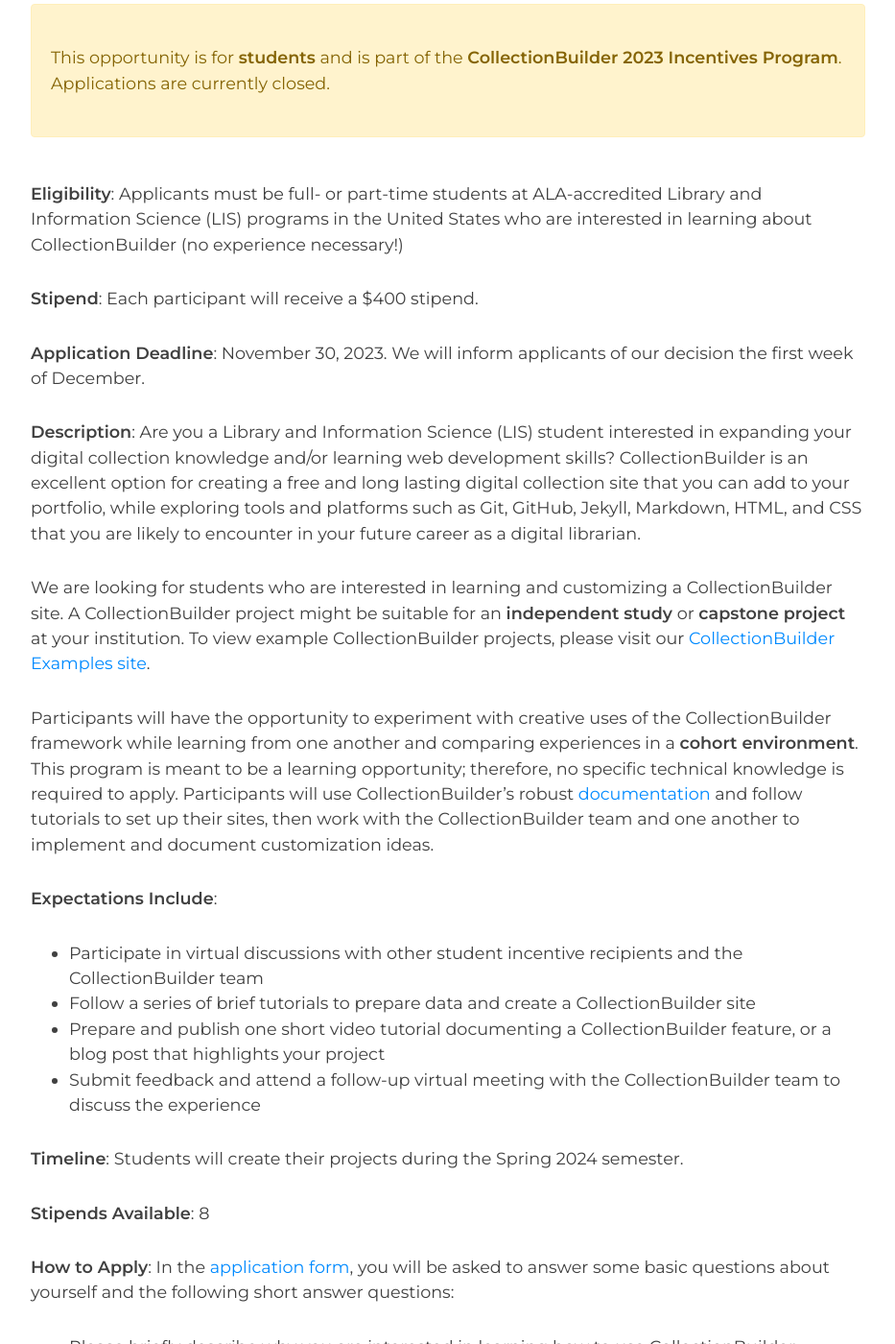
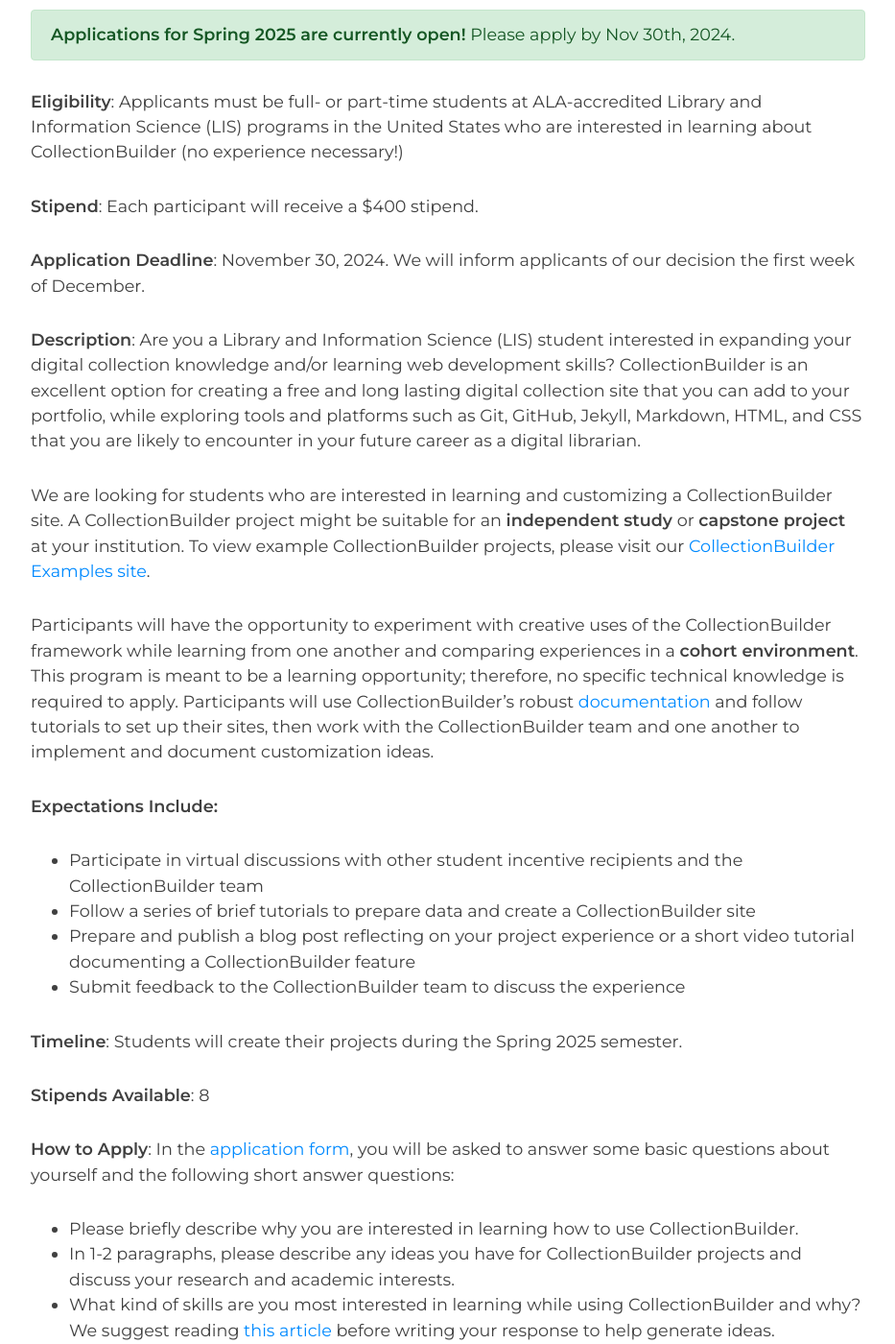
Before and after one commit to CollectionBuilder/collectionbuilder.github.io, a Jekyll site: the page built from pages/community/student-incentives.md, in a window 1280 px wide and 1400 px high, scrolled down 205 px. Shown: the whole window at 96% size, without its empty margins (173-1106 px from the left). Built offline with Jekyll 4.4.1, drawn with Linux system fonts in a browser that asks for light colours; comment, search, counter and statistics services are not loaded; some of the changed text lies outside the part shown.

Commit message:
open 2025 student program

```diff
--- a/pages/community/student-incentives.md
+++ b/pages/community/student-incentives.md
@@ -4,14 +4,14 @@
 permalink: /community/student-incentives.html
 ---
 
-{% include bootstrap/alert.md color="warning" text='This opportunity is for <strong>students</strong> and is part of the <a href="funded-opportunities/" class="font-weight-bold" style="color: #856404;">CollectionBuilder 2023 Incentives Program</a>. Applications are currently closed.' %}
+**Applications for Spring 2025 are currently open!** Please apply by Nov 30th, 2024.
+{:.alert .alert-success}
 
-{:.pt-3}
 **Eligibility**: Applicants must be full- or part-time students at ALA-accredited Library and Information Science (LIS) programs in the United States who are interested in learning about CollectionBuilder (no experience necessary!)
 
 **Stipend**: Each participant will receive a $400 stipend.
 
-**Application Deadline**: November 30, 2023. We will inform applicants of our decision the first week of December.
+**Application Deadline**: November 30, 2024. We will inform applicants of our decision the first week of December.
 
 **Description**: Are you a Library and Information Science (LIS) student interested in expanding your digital collection knowledge and/or learning web development skills? CollectionBuilder is an excellent option for creating a free and long lasting digital collection site that you can add to your portfolio, while exploring tools and platforms such as Git, GitHub, Jekyll, Markdown, HTML, and CSS that you are likely to encounter in your future career as a digital librarian.
 
@@ -19,24 +19,24 @@
 
 Participants will have the opportunity to experiment with creative uses of the CollectionBuilder framework while learning from one another and comparing experiences in a **cohort environment**. This program is meant to be a learning opportunity; therefore, no specific technical knowledge is required to apply. Participants will use CollectionBuilder's robust [documentation]({{ '/cb-docs/' | relative_url }}) and follow tutorials to set up their sites, then work with the CollectionBuilder team and one another to implement and document customization ideas.
 
-**Expectations Include**:
+**Expectations Include:**
+
 - Participate in virtual discussions with other student incentive recipients and the CollectionBuilder team
 - Follow a series of brief tutorials to prepare data and create a CollectionBuilder site
-- Prepare and publish one short video tutorial documenting a CollectionBuilder feature, or a blog post that highlights your project
-- Submit feedback and attend a follow-up virtual meeting with the CollectionBuilder team to discuss the experience
+- Prepare and publish a blog post reflecting on your project experience or a short video tutorial documenting a CollectionBuilder feature
+- Submit feedback to the CollectionBuilder team to discuss the experience
 
-**Timeline**: Students will create their projects during the Spring 2024 semester.
+**Timeline**: Students will create their projects during the Spring 2025 semester.
 
 **Stipends Available**: 8
 
-**How to Apply**: In the [application form](https://uidaho.co1.qualtrics.com/jfe/form/SV_5j5gyuV3aaNUMei){:target="_blank" rel="noopener"}, you will be asked to answer some basic questions about yourself and the following short answer questions:
+**How to Apply**: In the [application form](https://uidaho.co1.qualtrics.com/jfe/form/SV_bI5HCH8MOugGZgO){:target="_blank" rel="noopener"}, you will be asked to answer some basic questions about yourself and the following short answer questions:
 
 - Please briefly describe why you are interested in learning how to use CollectionBuilder.
 - In 1-2 paragraphs, please describe any ideas you have for CollectionBuilder projects and discuss your research and academic interests.
 - What kind of skills are you most interested in learning while using CollectionBuilder and why? We suggest reading [this article](https://dhandlib.org/2020/06/22/what-is-static-web-and-whats-it-doing-in-the-digital-humanities-classroom/){:target="_blank" rel="noopener"} before writing your response to help generate ideas.
 - How would this cohort experience benefit your education and future career?
-{:.mb-5}
-<div class="text-center">
-    <a target="_blank" rel="noopener" href="https://uidaho.co1.qualtrics.com/jfe/form/SV_5j5gyuV3aaNUMei" class="btn btn-info btn-lg mb-4 mx-1 disabled" aria-disabled="true"><span class="fas fa-edit"></span> Applications Currently Closed</a>
+
+<div class="text-center my-5">
+    <a target="_blank" rel="noopener" href="https://uidaho.co1.qualtrics.com/jfe/form/SV_bI5HCH8MOugGZgO" class="btn btn-info btn-lg"><span class="fas fa-edit"></span> Application for Spring 2025</a>
 </div>
-{:.mb-5}
```
Also changed, not shown: pages/community/funded-opportunities.md (+1 -1 lines).
